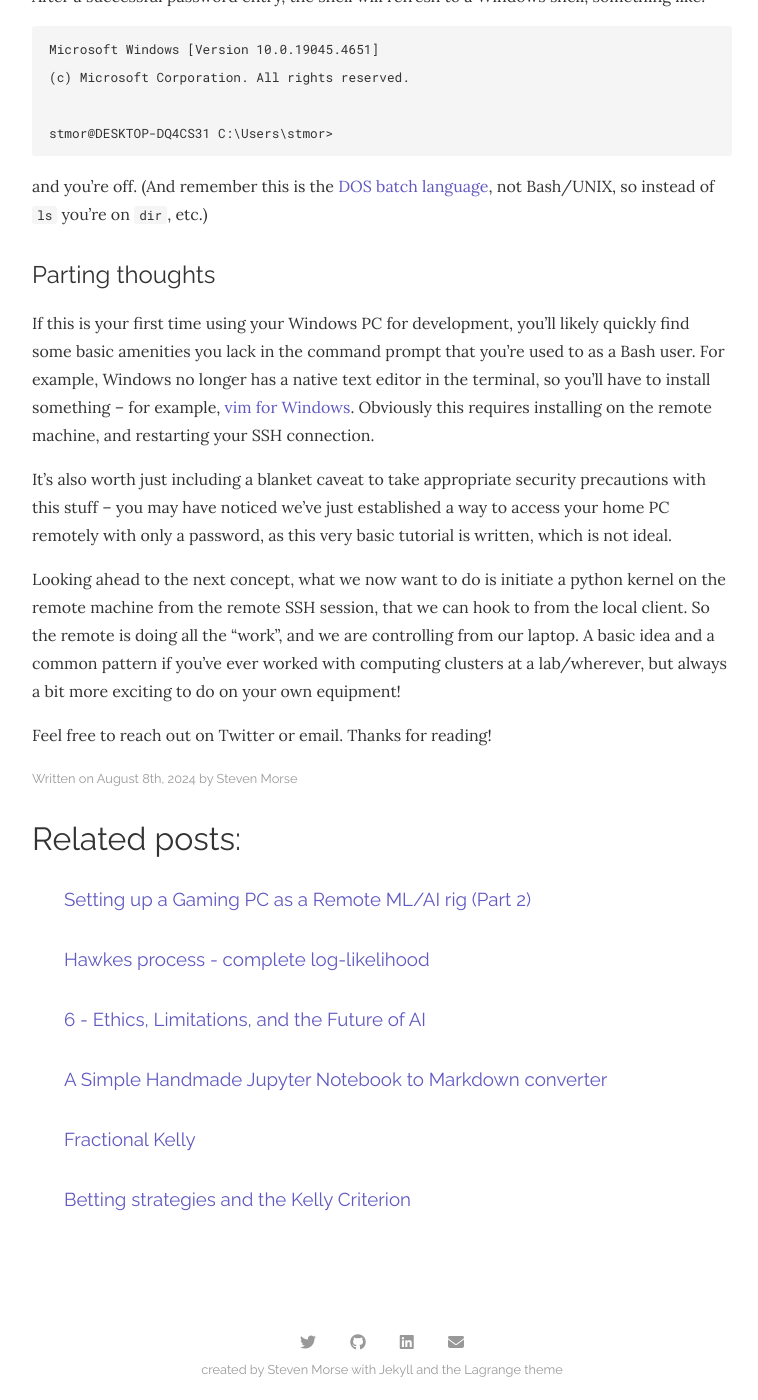
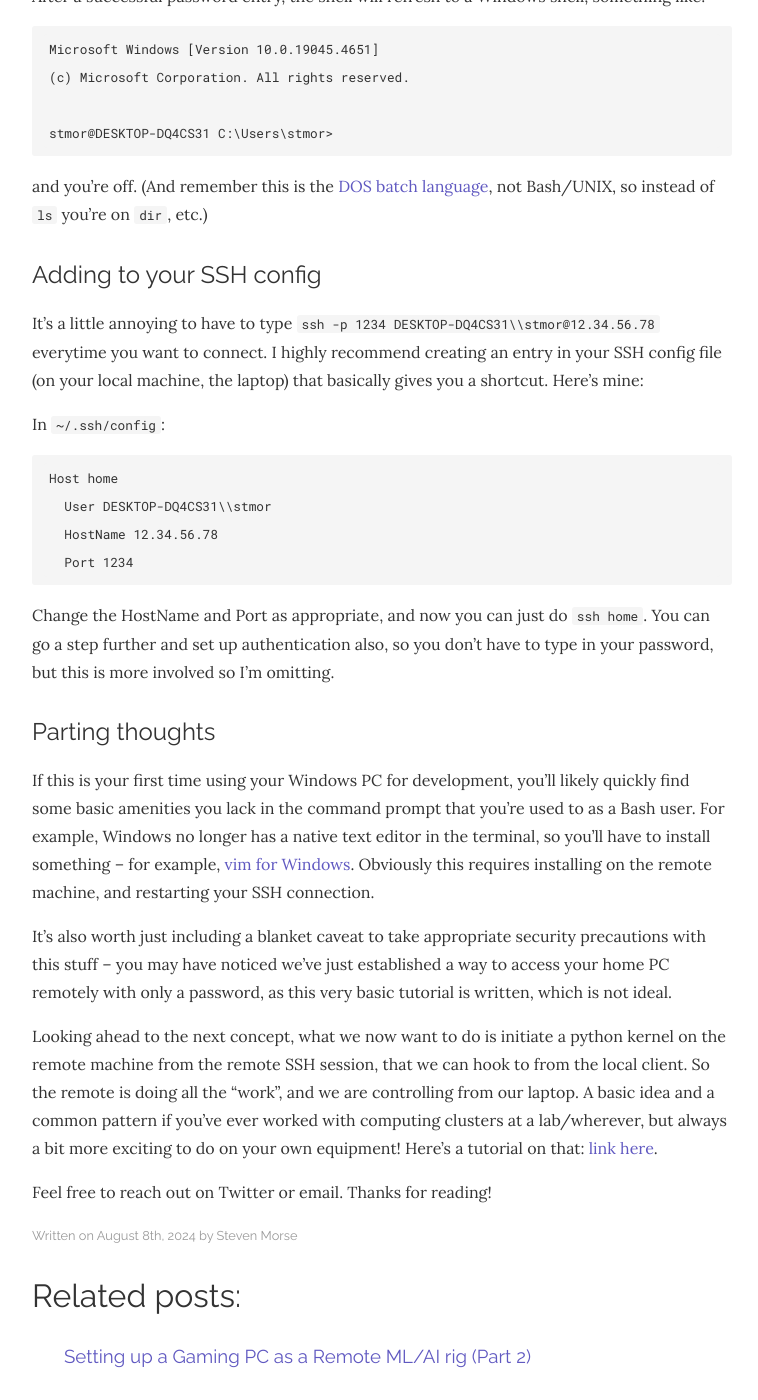
Before and after one commit to stmorse/stmorse.github.io, a Jekyll site: the page built from _posts/2024-08-08-PC-SSH-for-ML.md, in a window 1280 px wide and 1400 px high, scrolled down 6722 px. Shown: the whole window, without its empty margins (258-1016 px from the left). Built offline with Jekyll 4.4.1, drawn with Linux system fonts in a browser that asks for light colours; nearby versions of some CDN libraries; some of the changed text lies outside the part shown.

Commit message:
add config section

````diff
--- a/_posts/2024-08-08-PC-SSH-for-ML.md
+++ b/_posts/2024-08-08-PC-SSH-for-ML.md
@@ -10,14 +10,14 @@
 
 The process was straightforward, in hindsight, but I'm writing this post as consolidated notes for future me since I had to collate steps/tips from [multiple places](https://medium.com/@moligninip/how-to-connect-to-your-home-laptop-from-anywhere-with-ssh-604a7aee26a5) around the [interwebs](https://learn.microsoft.com/en-us/windows-server/administration/openssh/openssh_install_firstuse?tabs=gui).  Hopefully it's helpful for you, too.
 
-In this first post, I'll describe how to setup a Windows PC as an SSH server, and then remote into the PC from a Unix/Linux CLI (like a Mac).  In the next post (forthcoming), I'll describe how to setup a baseline environment for ML/AI development on the PC, using the available GPU, and how to remote into that environment with a Jupyter notebook.  (And if needed, I may end up doing a third post on how to use a Raspberry Pi or something as a low-energy waking device so you don't have to leave your big PC running all the time.  We'll see.)
+In this first post, I'll describe how to setup a Windows PC as an SSH server, and then remote into the PC from a Unix/Linux CLI (like a Mac).  In the next post ~~(forthcoming)~~ ([link here](https://stmorse.github.io/journal/home-dev.html)), I'll describe how to setup a baseline environment for ML/AI development on the PC, using the available GPU, and how to remote into that environment with a Jupyter notebook.  (Still pending: I may end up doing a third post on how to use a Raspberry Pi or something as a low-energy waking device so you don't have to leave your big PC running all the time.)
 
 ## Quick note on terms
 
 **EDIT**  The previous version of this post used confusing terminology.  Now we are using this shorthand:
 
-- Home-based computer running the server and ML environment = "remote machine"
-- Wandering laptop = "local machine"
+- Home-based computer running the server and ML environment = **"remote machine"**
+- Wandering laptop = **"local machine"**
 
 If this is confusing just think of the term as being relative to you --- your laptop is "local" because it is with you, the client.
 
@@ -147,7 +147,7 @@
 
 So altogether, you'll have something like:
 
-```
+```bash
 $ ssh -p 1234 DESKTOP-DQ4CS31\\stmor@12.34.56.78
 ```
 
@@ -174,12 +174,27 @@
 and you're off.  (And remember this is the [DOS batch language](https://learn.microsoft.com/en-us/windows-server/administration/windows-commands/windows-commands), not Bash/UNIX, so instead of `ls` you're on `dir`, etc.)
 
 
+## Adding to your SSH config
+
+It's a little annoying to have to type `ssh -p 1234 DESKTOP-DQ4CS31\\stmor@12.34.56.78` everytime you want to connect.  I highly recommend creating an entry in your SSH config file (on your local machine, the laptop) that basically gives you a shortcut.  Here's mine:
+
+In `~/.ssh/config`:
+```
+Host home
+  User DESKTOP-DQ4CS31\\stmor
+  HostName 12.34.56.78
+  Port 1234
+```
+
+Change the HostName and Port as appropriate, and now you can just do `ssh home`.  You can go a step further and set up authentication also, so you don't have to type in your password, but this is more involved so I'm omitting.
+
+
 ## Parting thoughts
 
 If this is your first time using your Windows PC for development, you'll likely quickly find some basic amenities you lack in the command prompt that you're used to as a Bash user.  For example, Windows no longer has a native text editor in the terminal, so you'll have to install something -- for example, [vim for Windows](https://www.vim.org/download.php).  Obviously this requires installing on the remote machine, and restarting your SSH connection.
 
 It's also worth just including a blanket caveat to take appropriate security precautions with this stuff -- you may have noticed we've just established a way to access your home PC remotely with only a password, as this very basic tutorial is written, which is not ideal.
 
-Looking ahead to the next concept, what we now want to do is initiate a python kernel on the remote machine from the remote SSH session, that we can hook to from the local client.  So the remote is doing all the "work", and we are controlling from our laptop.  A basic idea and a common pattern if you've ever worked with computing clusters at a lab/wherever, but always a bit more exciting to do on your own equipment!
+Looking ahead to the next concept, what we now want to do is initiate a python kernel on the remote machine from the remote SSH session, that we can hook to from the local client.  So the remote is doing all the "work", and we are controlling from our laptop.  A basic idea and a common pattern if you've ever worked with computing clusters at a lab/wherever, but always a bit more exciting to do on your own equipment!  Here's a tutorial on that: [link here](https://stmorse.github.io/journal/home-dev.html).
 
 Feel free to reach out on Twitter or email.  Thanks for reading!
````
